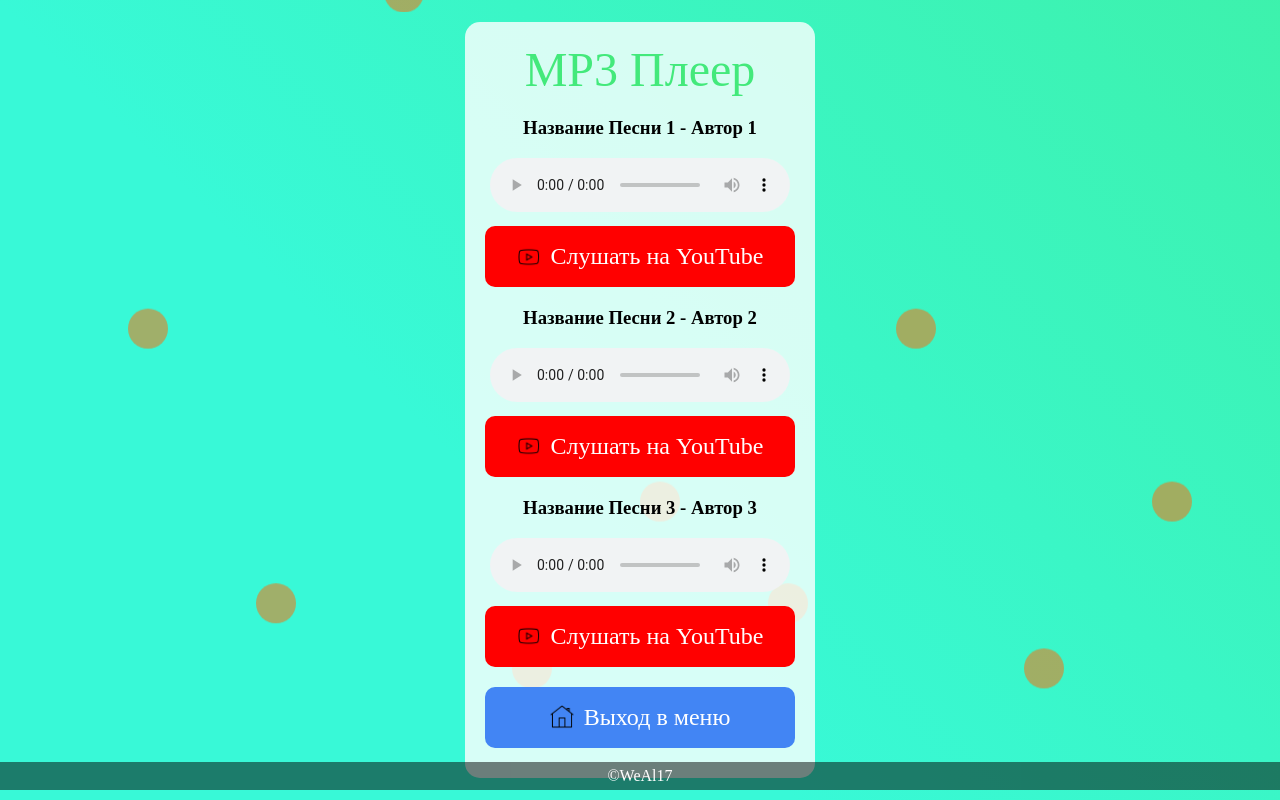
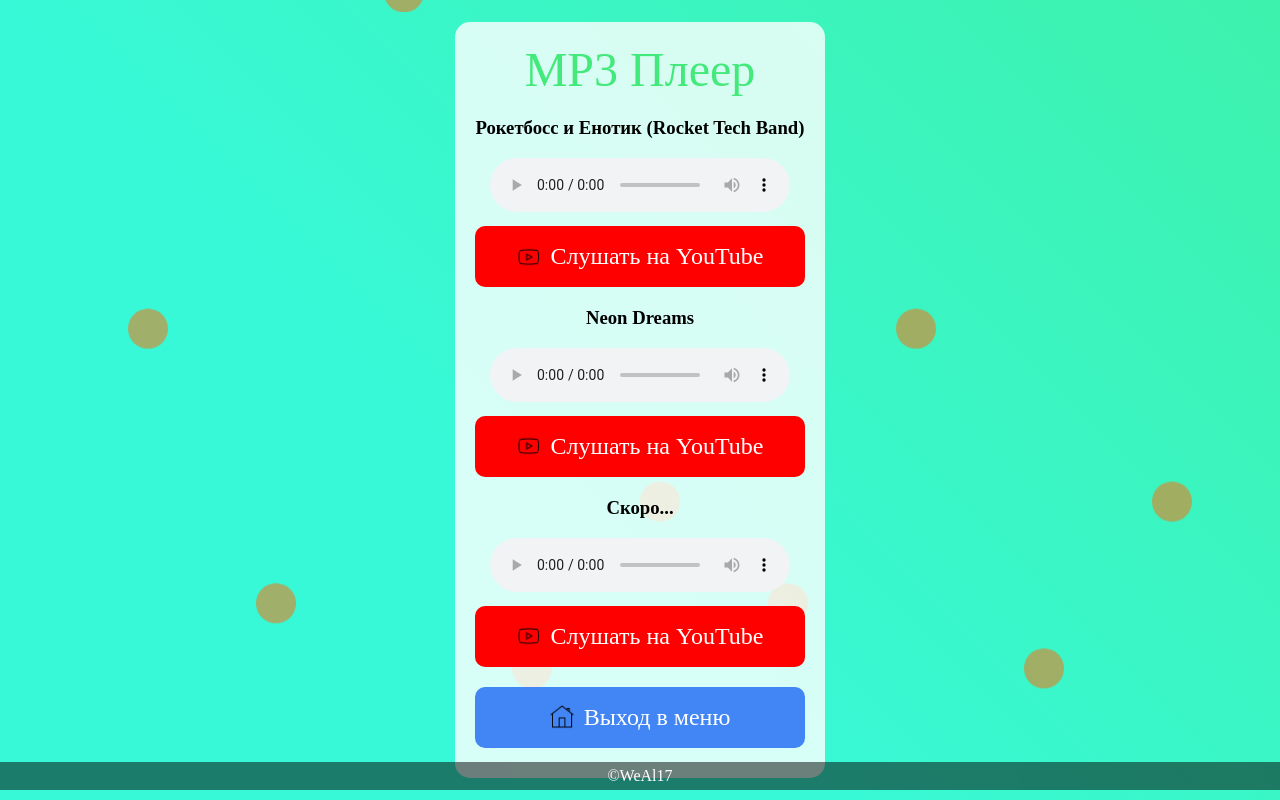
Before and after one commit to ewkland/WeAl17, a plain HTML site: page mp3_player.html in a window 1280 px wide. Drawn offline with Linux system fonts and the light colour scheme.

Commit message:
player working

```diff
--- a/mp3_player.html
+++ b/mp3_player.html
@@ -119,9 +119,9 @@
         <div class="title">MP3 Плеер</div>
 
         <div class="song">
-            <h3>Название Песни 1 - Автор 1</h3>
+            <h3>Рокетбосс и Енотик (Rocket Tech Band)</h3>
             <audio controls>
-                <source src="path/to/your/song1.mp3" type="audio/mpeg">
+                <source src="./music/music1.mp3" type="audio/mpeg">
                 Ваш браузер не поддерживает элемент audio.
             </audio>
             <a href="https://www.youtube.com/watch?v=your_video_id1" class="button youtube">
@@ -131,9 +131,9 @@
         </div>
 
         <div class="song">
-            <h3>Название Песни 2 - Автор 2</h3>
+            <h3>Neon Dreams</h3>
             <audio controls>
-                <source src="path/to/your/song2.mp3" type="audio/mpeg">
+                <source src="./music/music2.mp3" type="audio/mpeg">
                 Ваш браузер не поддерживает элемент audio.
             </audio>
             <a href="https://www.youtube.com/watch?v=your_video_id2" class="button youtube">
@@ -143,7 +143,7 @@
         </div>
 
         <div class="song">
-            <h3>Название Песни 3 - Автор 3</h3>
+            <h3>Скоро...</h3>
             <audio controls>
                 <source src="path/to/your/song3.mp3" type="audio/mpeg">
                 Ваш браузер не поддерживает элемент audio.
```
